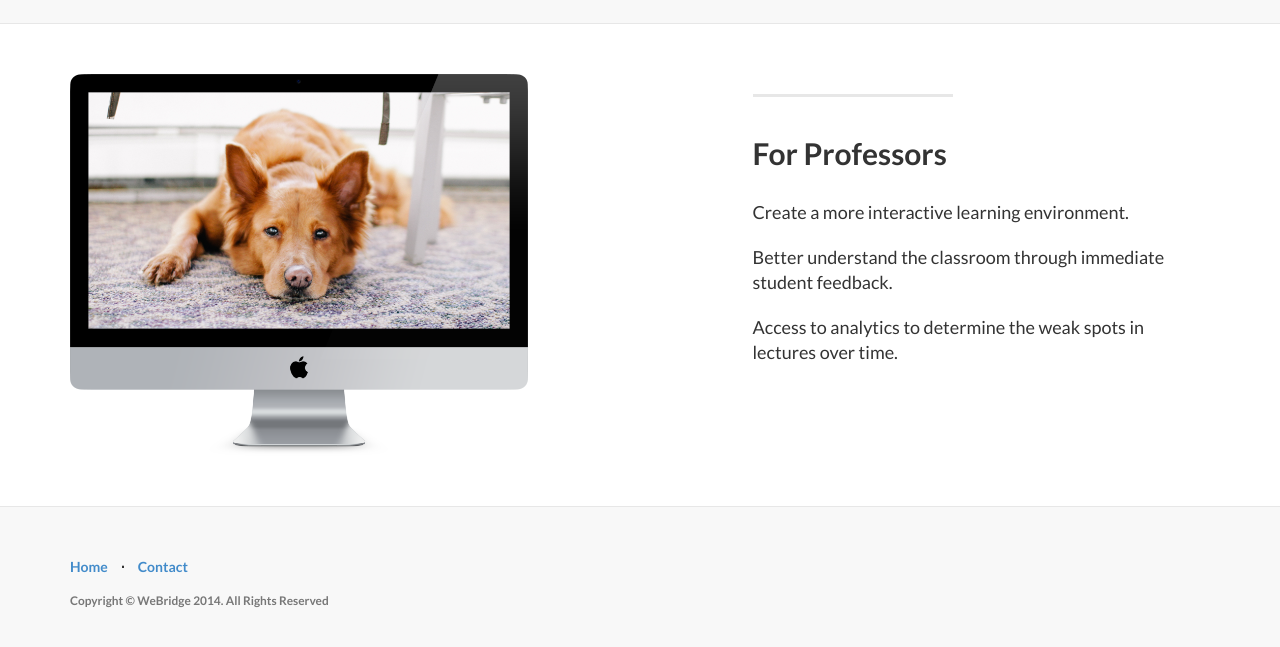
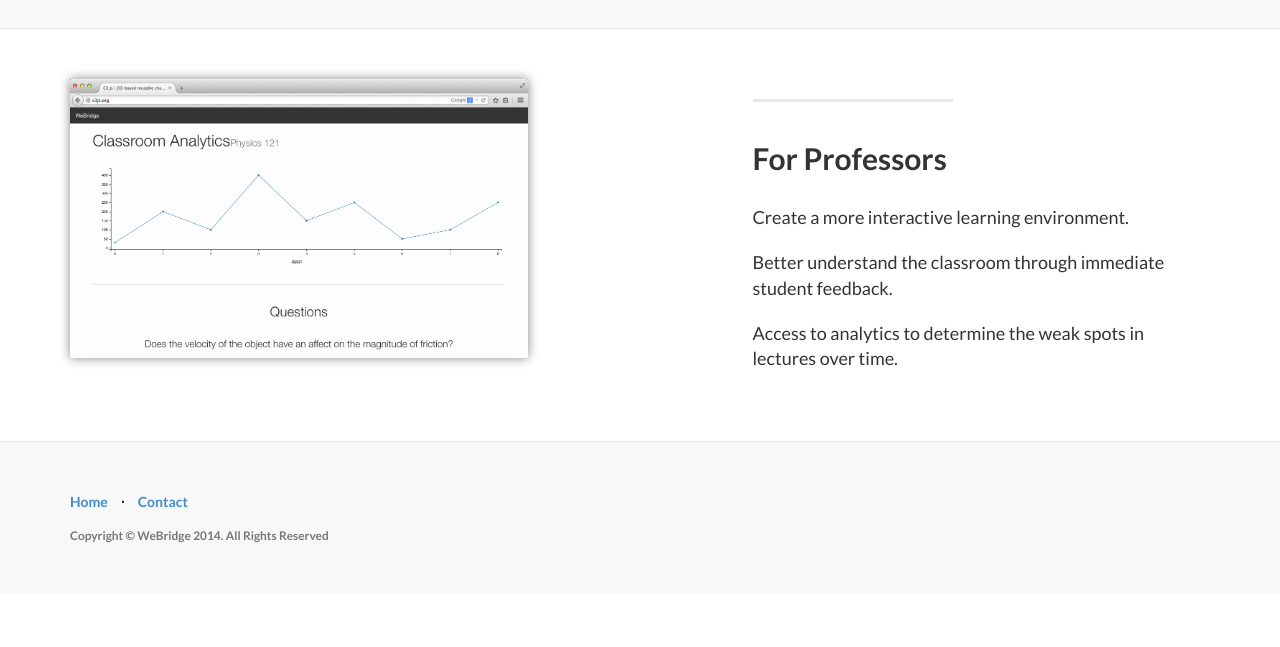
Before and after one commit to samsiegart/webridge, a plain HTML site: page index.html in a window 1280 px wide. Shown: the part 1235-1882 px from the top of the page. After the commit the page ends 1829 px from the top, so only its background shows below. Drawn offline with Linux system fonts and the light colour scheme.

Commit message:
done for now

```diff
--- a/css/landing-page.css
+++ b/css/landing-page.css
@@ -164,3 +164,7 @@ footer {
 p.copyright {
     margin: 15px 0 0;
 }
+
+.wb-chart {
+  box-shadow: 0px 0px 10px #888888;
+}
--- a/index.html
+++ b/index.html
@@ -124,7 +124,7 @@
                     <p class="lead">Access to analytics to determine the weak spots in lectures over time.</p>
                 </div>
                 <div class="col-lg-5 col-sm-pull-6  col-sm-6">
-                    <img class="img-responsive" src="img/dog.png" alt="">
+                    <img class="img-responsive wb-chart" src="img/chart.png" alt="">
                 </div>
             </div>
 
```
Also changed, not shown: img/chart.png (added), img/ipad.png.
